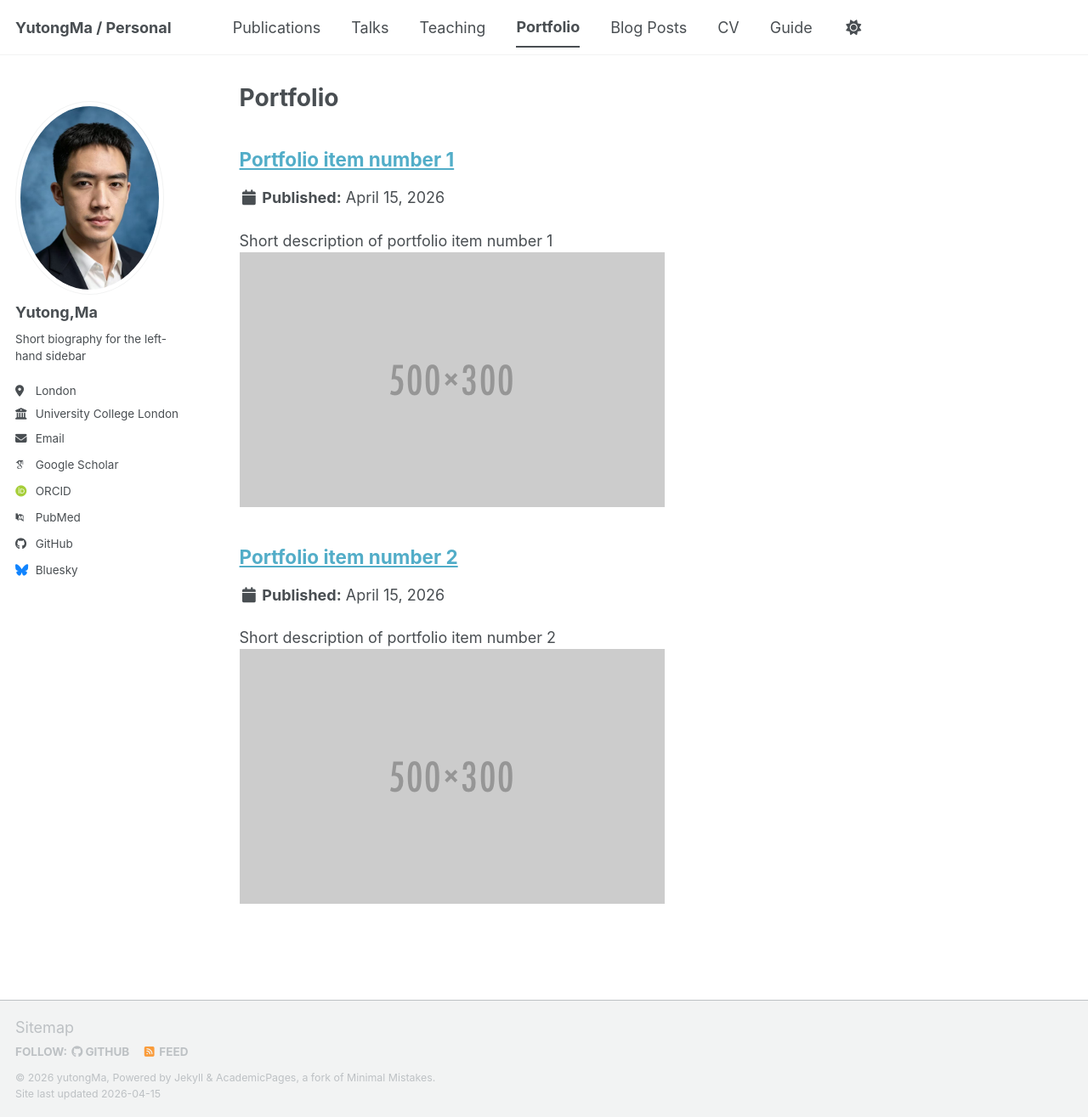
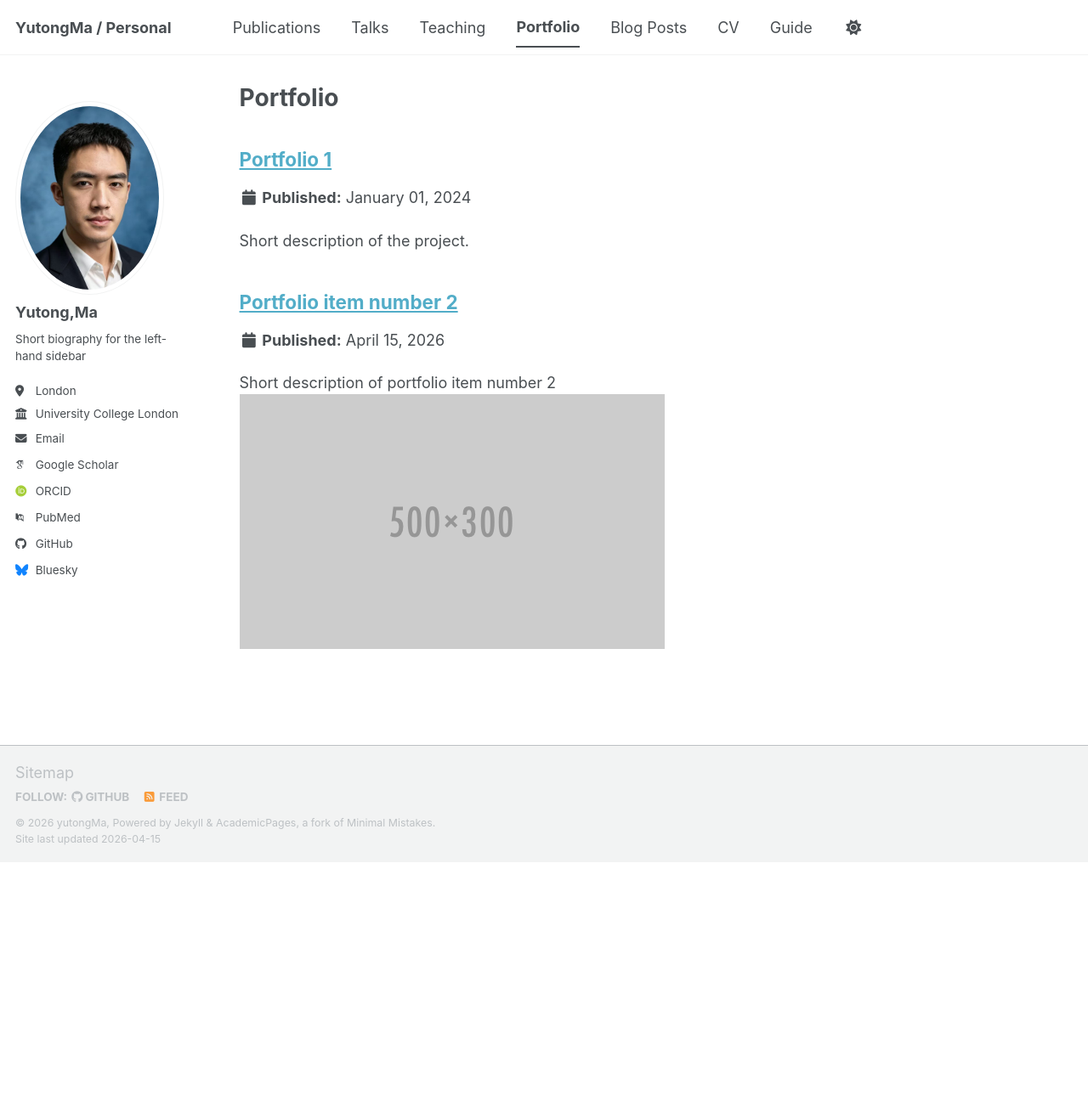
Before and after one commit to mayut0ng/mayut0ng.github.io, a Jekyll site: the page built from _pages/portfolio.html, in a window 1280 px wide and 1315 px high. Shown: the whole window at 85% size. Built offline with Jekyll 4.4.1, drawn with Linux system fonts in a browser that asks for light colours; some web fonts are replaced; a script bundle is joined from its source files by our own code; library files that are not in the unit come from our copies.

Commit message:
Update portfolio-1.md

```diff
--- a/_portfolio/portfolio-1.md
+++ b/_portfolio/portfolio-1.md
@@ -1,7 +1,13 @@
 ---
-title: "Portfolio item number 1"
-excerpt: "Short description of portfolio item number 1<br/><img src='/images/500x300.png'>"
+title: "Portfolio 1"
 collection: portfolio
+type: "Undergraduate project"
+permalink: /portfolio/portfolio-1
+date: 2024-01-01
+image:
+  src: /images/Fig.14.png
+  alt: "Fig.14 description"
+excerpt: "Short description of the project."
 ---
 
 This is an item in your portfolio. It can be have images or nice text. If you name the file .md, it will be parsed as markdown. If you name the file .html, it will be parsed as HTML.
```
